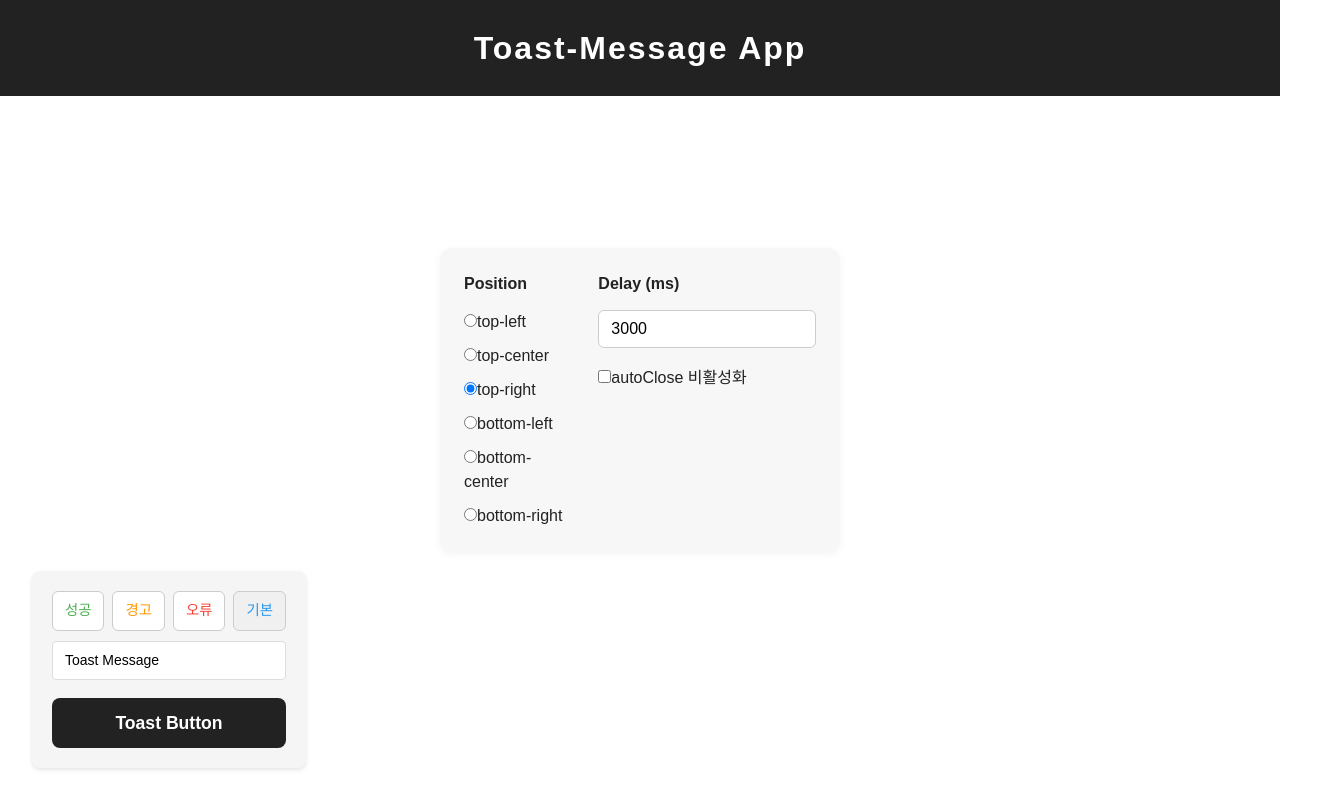
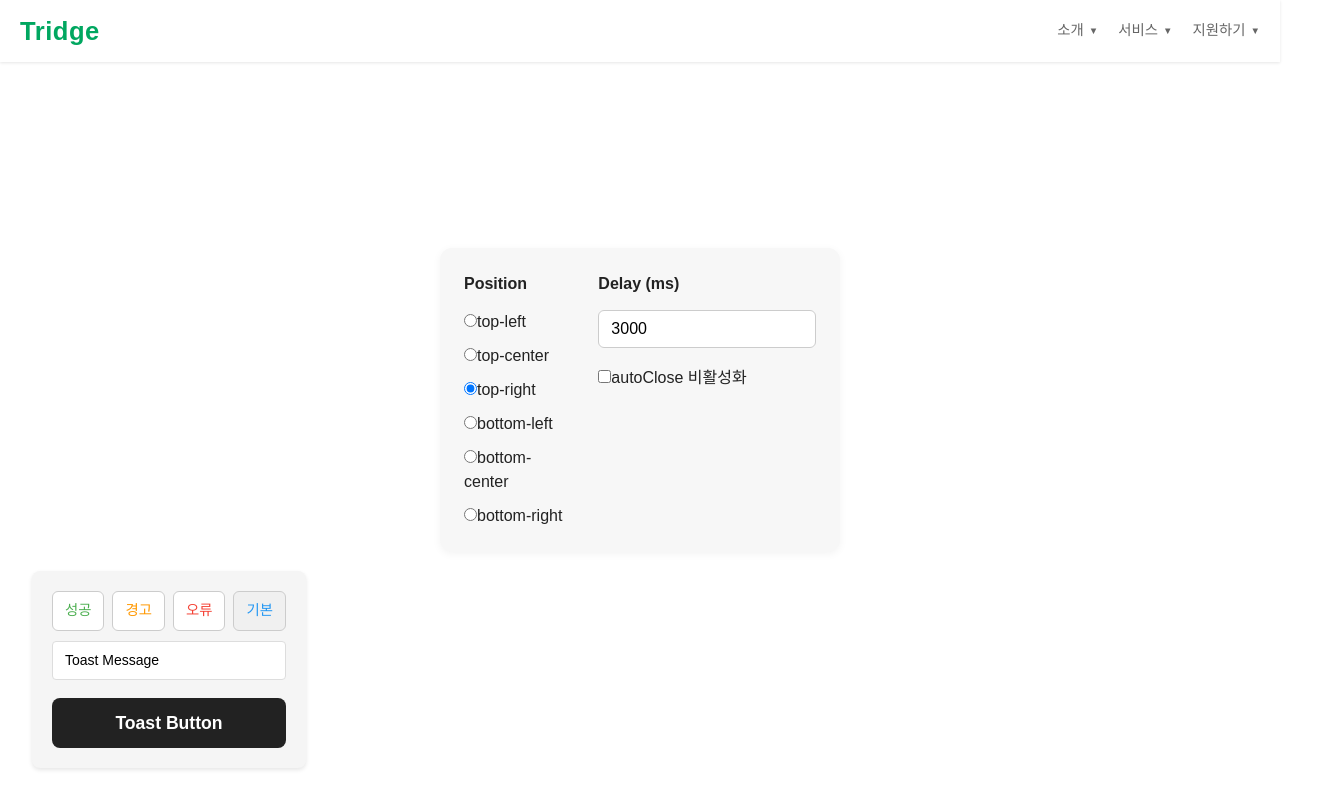
Before and after one commit to CWDll/toast-message, a React (Create React App) app: page / in a window 1280 px wide. Shown: the whole page, 1326 px wide, since content can reach past the window. Built offline with nearby package versions, Linux system fonts and the light colour scheme.

Commit message:
feat: Header UI를 개선한다.

```diff
--- a/src/components/Header/index.tsx
+++ b/src/components/Header/index.tsx
@@ -1,6 +1,70 @@
-import React from "react";
-import { HeaderContainer } from "./style";
+import React, { useState, useEffect } from "react";
+import * as S from "./style";
 
 export default function Header() {
-  return <HeaderContainer>Toast-Message App</HeaderContainer>;
+  const [openMenuIndex, setOpenMenuIndex] = useState<number | null>(null);
+
+  // 메뉴 데이터
+  const menuItems = [
+    {
+      title: "소개",
+      dropdownItems: ["회사 소개", "비전", "팀", "연혁"],
+    },
+    {
+      title: "서비스",
+      dropdownItems: ["글로벌 거래", "시장 분석", "공급망 관리"],
+    },
+    {
+      title: "지원하기",
+      dropdownItems: ["이창준", "lchj1999", "frontend-dev"],
+    },
+  ];
+
+  // 외부 클릭 시 드롭다운 메뉴 닫기
+  useEffect(() => {
+    const handleClickOutside = (event: MouseEvent) => {
+      if (openMenuIndex !== null) {
+        const targetElement = event.target as Element;
+        // 클릭한 요소가 NavItem이나 그 자식 요소가 아니면 메뉴 닫기
+        if (!targetElement.closest(".nav-item")) {
+          setOpenMenuIndex(null);
+        }
+      }
+    };
+
+    document.addEventListener("mousedown", handleClickOutside);
+    return () => {
+      document.removeEventListener("mousedown", handleClickOutside);
+    };
+  }, [openMenuIndex]);
+
+  const handleToggleMenu = (index: number) => {
+    if (openMenuIndex === index) {
+      setOpenMenuIndex(null);
+    } else {
+      setOpenMenuIndex(index);
+    }
+  };
+
+  return (
+    <S.HeaderContainer>
+      <S.Logo>Tridge</S.Logo>
+      <S.Nav>
+        {menuItems.map((item, index) => (
+          <S.NavItem
+            key={index}
+            onClick={() => handleToggleMenu(index)}
+            className="nav-item"
+          >
+            {item.title}
+            <S.DropdownMenu isOpen={openMenuIndex === index}>
+              {item.dropdownItems.map((dropItem, i) => (
+                <S.DropdownItem key={i}>{dropItem}</S.DropdownItem>
+              ))}
+            </S.DropdownMenu>
+          </S.NavItem>
+        ))}
+      </S.Nav>
+    </S.HeaderContainer>
+  );
 }
--- a/src/components/Header/style.ts
+++ b/src/components/Header/style.ts
@@ -2,11 +2,75 @@ import styled from "styled-components";
 
 export const HeaderContainer = styled.header`
   width: 100%;
-  padding: 24px 0;
-  background: #222;
-  color: #fff;
-  text-align: center;
-  font-size: 2rem;
+  padding: 12px 20px;
+  background: #fff;
+  color: #333;
+  display: flex;
+  align-items: center;
+  justify-content: space-between;
+  box-shadow: 0 1px 3px rgba(0, 0, 0, 0.1);
+  position: relative;
+  z-index: 100;
+`;
+
+export const Logo = styled.div`
+  font-size: 1.6rem;
   font-weight: bold;
-  letter-spacing: 2px;
+  color: #00a760;
+  letter-spacing: 0.5px;
 `;
+
+export const Nav = styled.nav`
+  display: flex;
+  align-items: center;
+  position: static;
+`;
+
+export const NavItem = styled.div`
+  margin-left: 20px;
+  font-size: 0.9rem;
+  color: #666;
+  position: relative;
+  cursor: pointer;
+  display: flex;
+  align-items: center;
+
+  &:hover {
+    color: #00a760;
+  }
+
+  &:after {
+    content: "▼";
+    font-size: 0.6rem;
+    margin-left: 5px;
+  }
+`;
+
+export const DropdownMenu = styled.div<{ isOpen: boolean }>`
+  position: absolute;
+  top: calc(100% + 10px);
+  left: 50%;
+  transform: translateX(-50%)
+    translateY(${(props) => (props.isOpen ? "0" : "-10px")});
+  background: #fff;
+  min-width: 200px;
+  box-shadow: 0 2px 5px rgba(0, 0, 0, 0.1);
+  border-radius: 4px;
+  padding: 8px 0;
+  z-index: 200;
+  opacity: ${(props) => (props.isOpen ? "1" : "0")};
+  pointer-events: ${(props) => (props.isOpen ? "auto" : "none")};
+  visibility: ${(props) => (props.isOpen ? "visible" : "hidden")};
+  transition: opacity 0.2s, visibility 0.2s, transform 0.2s;
+`;
+
+export const DropdownItem = styled.div`
+  padding: 8px 16px;
+  color: #666;
+  font-size: 0.9rem;
+
+  &:hover {
+    background: #f5f5f5;
+    color: #00a760;
+  }
+`;
```
